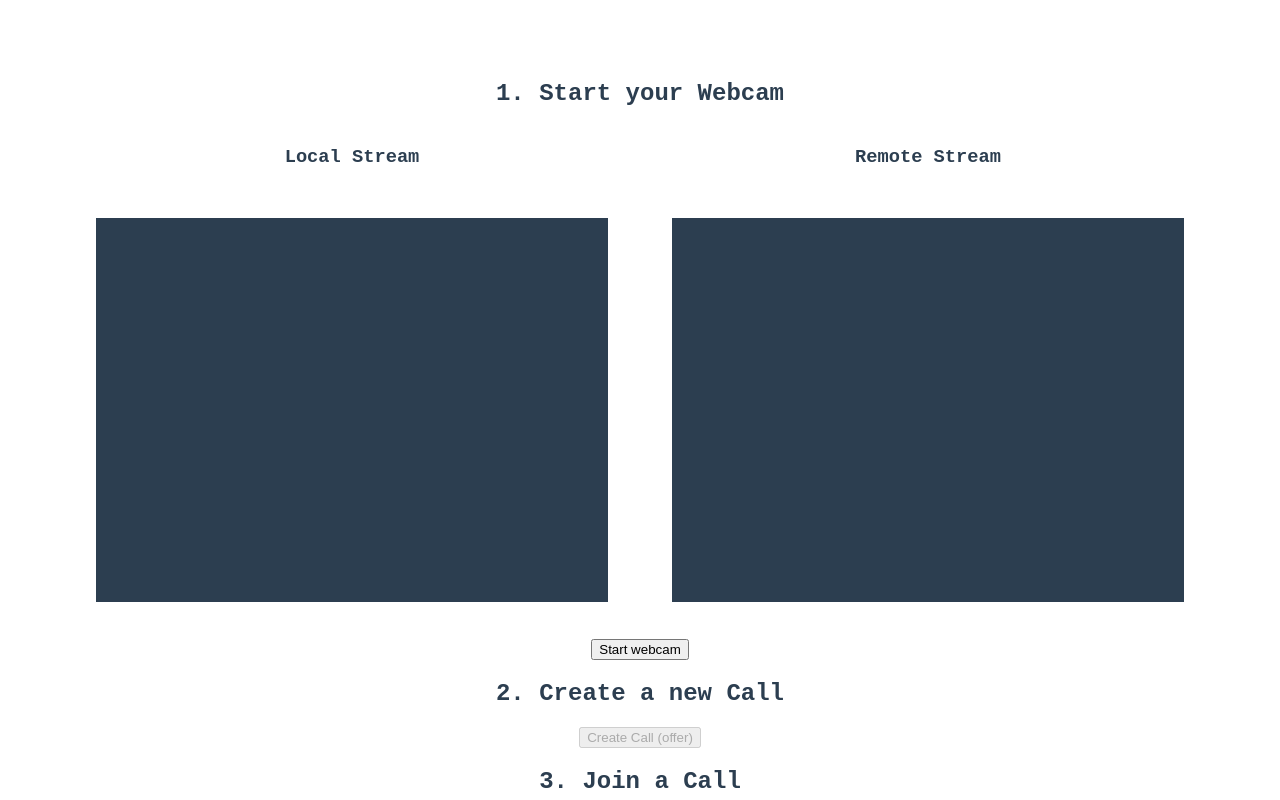
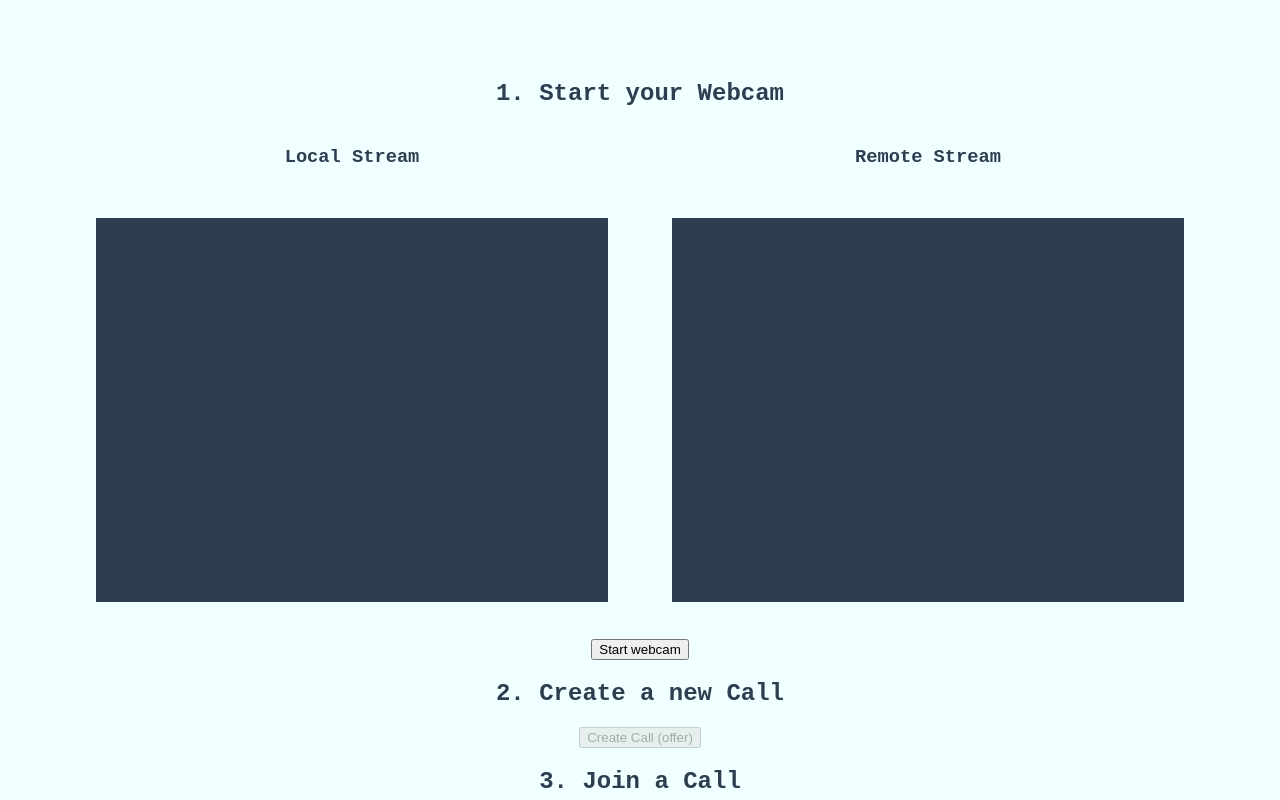
Before and after one commit to John-Muriu/WebRtc-Project, a website built with Vite: page vite-project/index.html in a window 1280 px wide. Shown: the top 800 px of the page. Built offline with nearby package versions, Linux system fonts and the light colour scheme; some packages are replaced by stand-ins of ours; a web font is replaced by a local one.

Commit message:
minor bug fix

```diff
--- a/vite-project/style.css
+++ b/vite-project/style.css
@@ -1,5 +1,4 @@
 @import url('https://fonts.googleapis.com/css2?family=Syne+Mono&display=swap');
-
 body {
     font-family: 'Syne Mono', monospace;
     -webkit-font-smoothing: antialiased;
@@ -7,6 +6,7 @@ body {
     text-align: center;
     color: #2c3e50;
     margin: 80px 10px;
+    background-color: azure
 }
 
 video {
@@ -14,6 +14,7 @@ video {
     height: 30vw;
     margin: 2rem;
     background: #2c3e50;
+    /* clip-path: 50%; */
 }
 
 .videos {
```
Also changed, not shown: vite-project/package.json (+6 -16 lines), vite-project/index.js (indentation only), 2 other files. Lines whose indentation alone changed are shown as unchanged.
